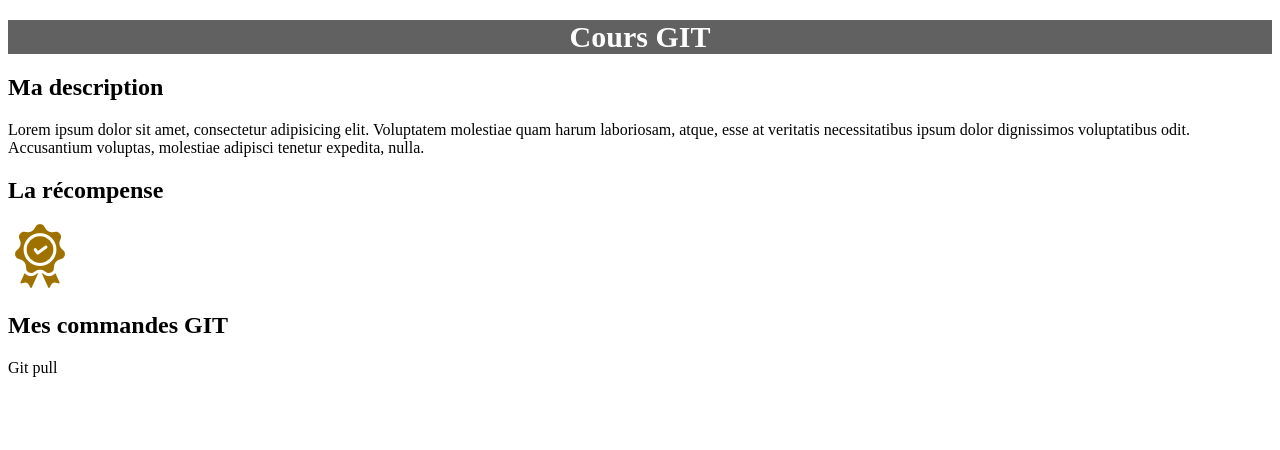
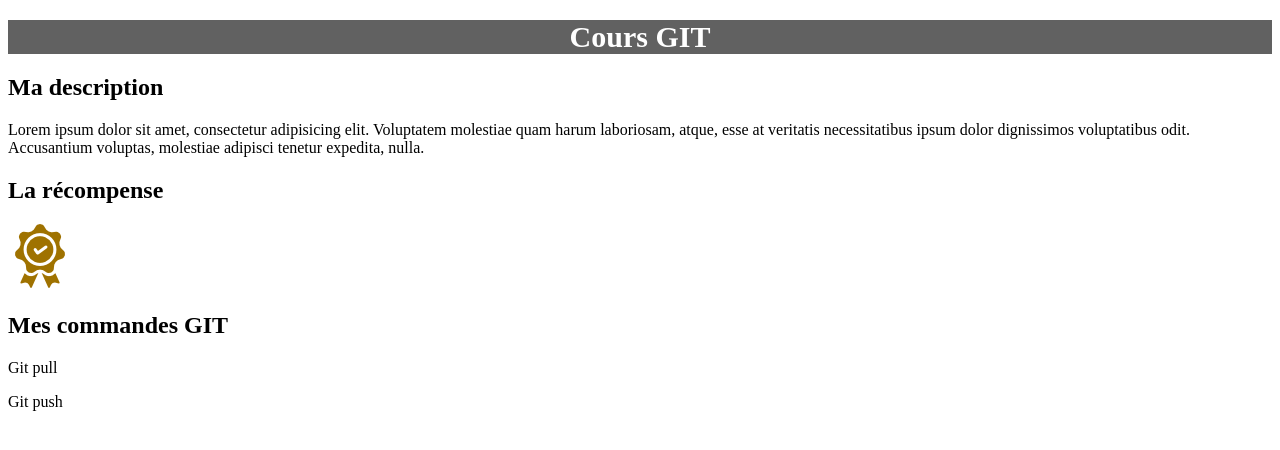
Before and after one commit to DumetF/mon_site_web, a plain HTML site: page index.html in a window 1280 px wide. Drawn offline with Linux system fonts and the light colour scheme.

Commit message:
Ajout du git push

```diff
--- a/index.html
+++ b/index.html
@@ -28,6 +28,7 @@
             <div>
                 <h2>Mes commandes GIT</h2>
                 <p>Git pull</p>
+                <p>Git push</p>
             </div>
         </div>
     </body>
```
